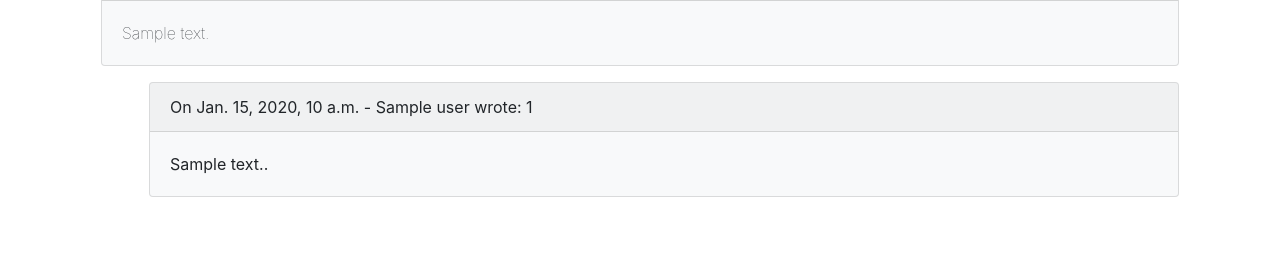
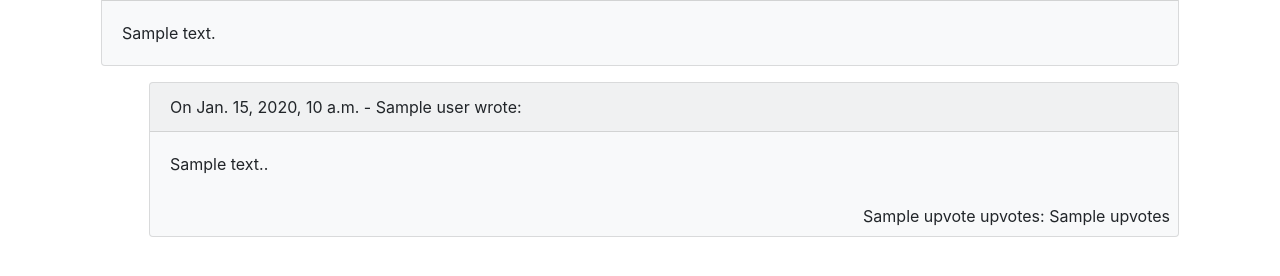
Before and after one commit to Joeriksson/django-forums-app, a Django app: template templates/forums/thread_detail.html in a window 1280 px wide. Shown: the part 265-541 px from the top of the page. Run offline with Django 3.2, Linux system fonts and the light colour scheme; the template is opened without the code that fills it: most values are stand-ins (such as "Sample title", 1, 10 or a date in 2020); some libraries are stand-ins or nearby versions.

Commit message:
add upvotes for posts

```diff
--- a/forums/admin.py
+++ b/forums/admin.py
@@ -1,7 +1,8 @@
 from django.contrib import admin
 
-from .models import Forum, Thread, Post
+from .models import Forum, Thread, Post, UpVote
 
 admin.site.register(Forum)
 admin.site.register(Thread)
 admin.site.register(Post)
+admin.site.register(UpVote)
--- a/forums/urls.py
+++ b/forums/urls.py
@@ -8,7 +8,8 @@ from .views import ForumsList, \
     ThreadCreate, \
     ThreadDelete, \
     PostCreate, \
-    PostDelete
+    PostDelete, \
+    PostUpvote
 
 
 urlpatterns = [
@@ -21,4 +22,5 @@ urlpatterns = [
     path('<int:fpk>/delete/<int:pk>', ThreadDelete.as_view(), name='thread_delete'),
     path('thread/<int:pk>/post', PostCreate.as_view(), name='post_add'),
     path('thread/<int:tpk>/post/<int:pk>/delete', PostDelete.as_view(), name='post_delete'),
+    path('thread/<int:tpk>/post/<int:pk>/upvote', PostUpvote.as_view(), name='post_upvote'),
 ]
--- a/templates/_base.html
+++ b/templates/_base.html
@@ -20,7 +20,7 @@
         </button>
 
         <div class="collapse navbar-collapse" id="navbarCollapse">
-            <ul class="navbar-nav ml-auto">
+            <ul class="navbar-nav">
                 <li><a class="navbar-text nav-link" href="{% url 'forum_list' %}">Forums</a></li>
             </ul>
             {% if user.is_authenticated %}
--- a/templates/forums/thread_detail.html
+++ b/templates/forums/thread_detail.html
@@ -20,7 +20,7 @@
             </div>
             <div class="card-body">
 
-                <p class="card-text font-weight-lighter">{{ thread.text }}</p>
+                <p class="card-text ">{{ thread.text }}</p>
             </div>
         </div>
 
@@ -29,16 +29,34 @@
             {% for post in thread.post_set.all %}
                 <div class="card bg-light ml-5 mb-3">
                     <div class="card-header">On {{ post.added }} - {{ post.user }} wrote:
-                    {{ post.id }}
                         <!-- Show delete button if user is thread starter -->
                         {% if post.user == user %}
-                            <a href="{% url 'post_delete' thread.id post.id %}" class="btn btn-outline-secondary float-right">Delete post</a>
+                            <a href="{% url 'post_delete' thread.id post.id %}"
+                               class="btn btn-outline-secondary float-right">Delete post</a>
                         {% endif %}
                     </div>
 
+
                     <div class="card-body">
+                        <p class="card-text">{{ post.text }}.</p>
+                    </div>
 
-                        <p class="card-text">{{ post.text }}.</p>
+                    <div class="ml-auto p-2">
+                        <!-- Don't show upvote button for the users own posts -->
+                        {% for upvote in upvote.objects.all %}
+                            {{ upvote }}
+                        {% empty %}
+
+                            {% if post.user != user %}
+
+                                {% if voted != 1 %}
+                                    <a href="{% url 'post_upvote' thread.id post.id %}"
+                                       class="btn btn-outline-secondary  p-1">+</a>
+                                {% endif %}
+                            {% endif %}
+                        {% endfor %}
+                        upvotes: {{ post.upvotes }}
+
                     </div>
                 </div>
 
```
Also changed, not shown: forums/models.py (+13 -0 lines), forums/views.py (+15 -3 lines), templates/forums/post_upvote_form.html (added, +14 -0 lines), forums/migrations/0003_post_upvotes.py (added), forums/migrations/0004_upvote.py (added).
